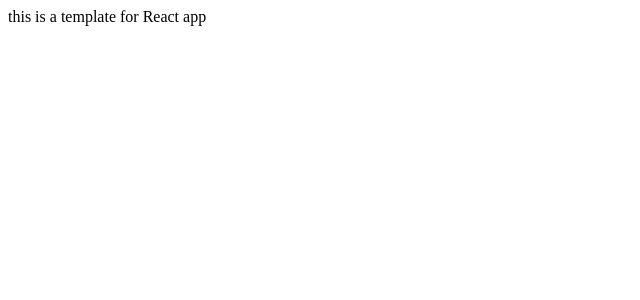
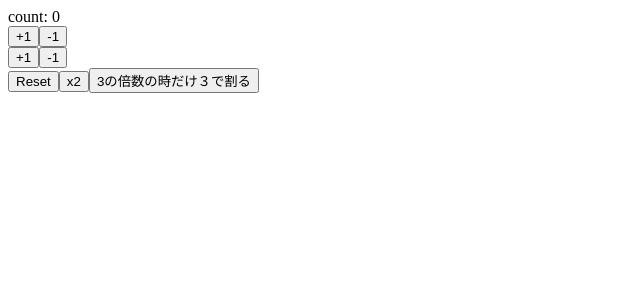
Before and after one commit to KuraStyles/react-hooks-101, a React (Create React App) app: page / in a window 1280 px wide. Shown: the top 300 px of the page, without its empty margins (0-640 px from the left). Built offline with nearby package versions, Linux system fonts and the light colour scheme.

Commit message:
my first react hook with useState

```diff
--- a/src/App.js
+++ b/src/App.js
@@ -1,7 +1,39 @@
-import React from "react";
+import React, { useState } from "react";
 
 const App = () => {
-	return <div>this is a template for React app</div>;
+	const [count, setCount] = useState(0);
+
+	const increment = () => setCount(count + 1);
+	const decrement = () => setCount(count - 1);
+
+	const increment2 = () => setCount((previousCount) => previousCount + 1);
+	const decrement2 = () => setCount((previousCount) => previousCount - 1);
+	const reset = () => setCount(0);
+	const double = () => setCount(count * 2);
+
+	const divide3 = () =>
+		setCount((previousCount) =>
+			previousCount % 3 === 0 ? previousCount / 3 : previousCount
+		);
+
+	return (
+		<>
+			<div>count: {count}</div>
+			<div>
+				<button onClick={increment}>+1</button>
+				<button onClick={decrement}>-1</button>
+			</div>
+			<div>
+				<button onClick={increment2}>+1</button>
+				<button onClick={decrement2}>-1</button>
+			</div>
+			<div>
+				<button onClick={reset}>Reset</button>
+				<button onClick={double}>x2</button>
+				<button onClick={divide3}>3の倍数の時だけ３で割る</button>
+			</div>
+		</>
+	);
 };
 
 export default App;
```
